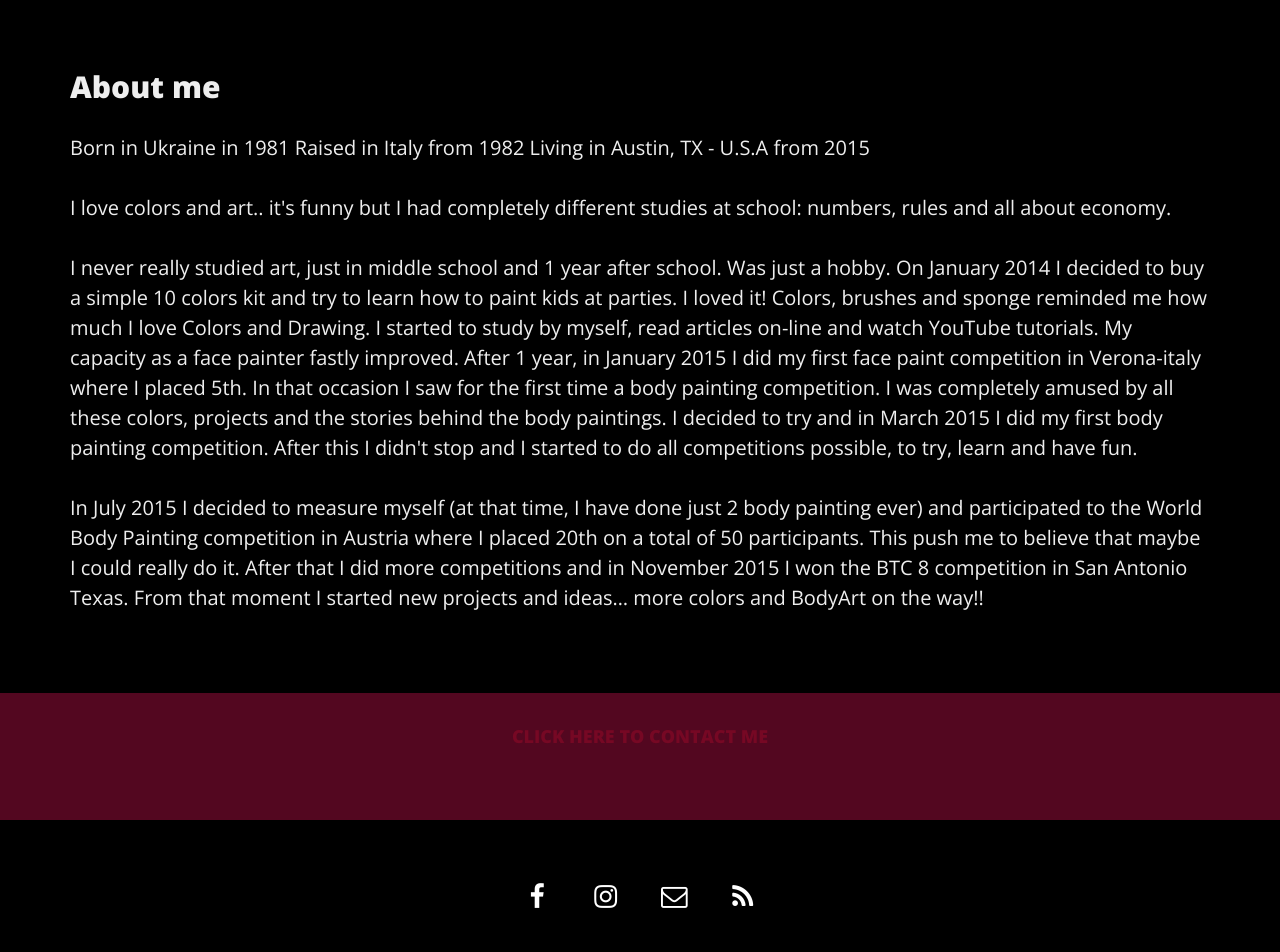
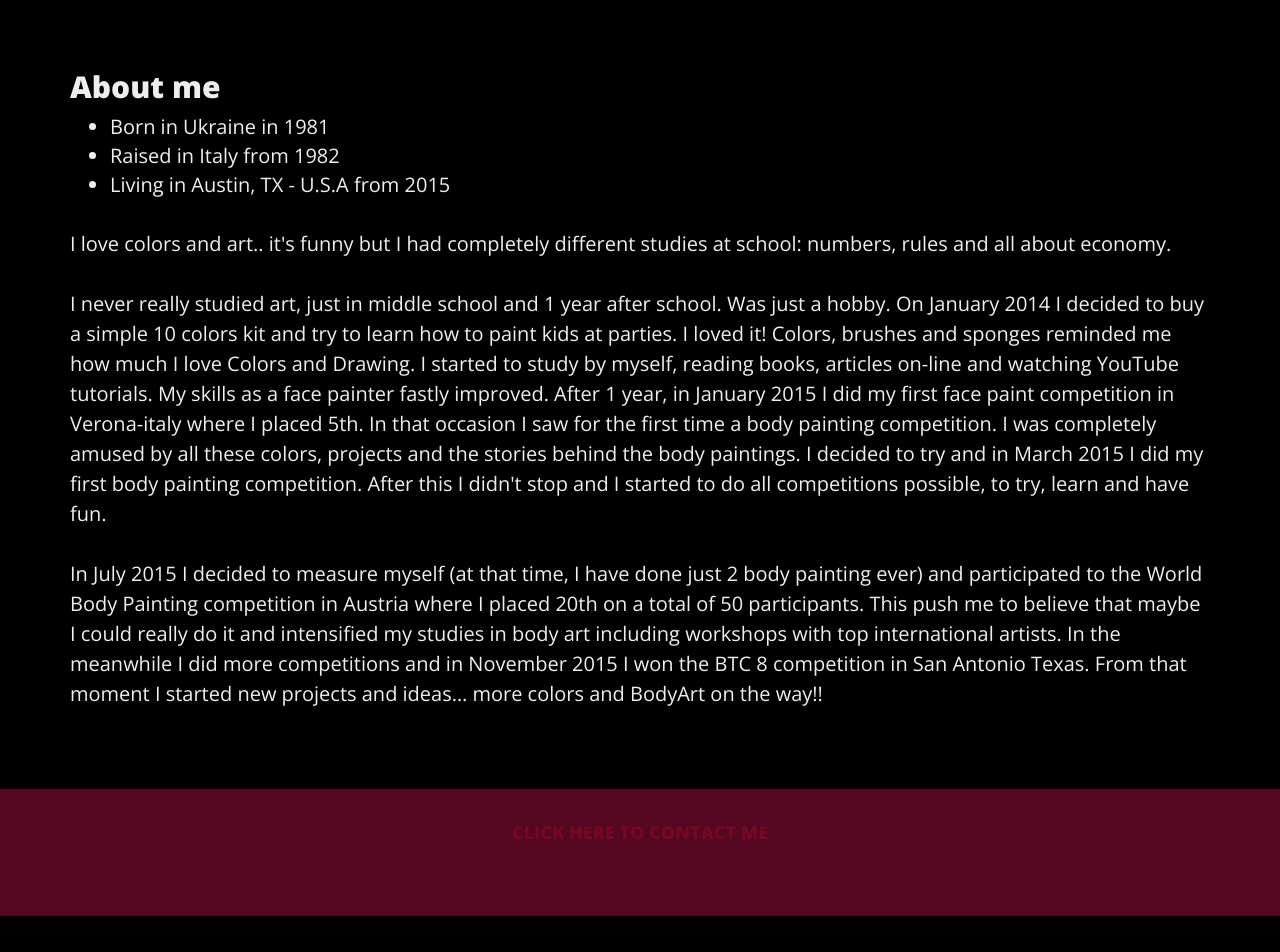
Before and after one commit to annabodyart/annabodyart.com, a Jekyll site: the page built from about/index.html, in a window 1280 px wide and 1400 px high. Shown: the part 448-1400 px from the top of the window. Built offline with Jekyll 4.4.1, drawn with Linux system fonts in a browser that asks for light colours; nearby versions of some CDN libraries.

Commit message:
fix about me text final details

```diff
--- a/about/index.html
+++ b/about/index.html
@@ -8,20 +8,19 @@ header-img: "img/about-bg.jpg"
 
 <h2>About me</h2>
 
-<p>
-	Born in Ukraine in 1981
-	Raised in Italy from 1982
-	Living in Austin, TX - U.S.A from 2015
-</p>
+<ul>
+	<li>Born in Ukraine in 1981</li>
+	<li>Raised in Italy from 1982</li>
+	<li>Living in Austin, TX - U.S.A from 2015</li>
+</ul>
 <p>
 	I love colors and art.. it's funny but I had completely different studies at school: numbers, rules and all about economy.
 </p>
 
 <p>
 	I never really studied art, just in middle school and 1 year after school. Was just a hobby.
-	On January 2014 I decided to buy a simple 10 colors kit and try to learn how to paint kids at parties. I loved it! Colors, brushes and sponge reminded me how much I love Colors and Drawing. I started to study by myself, read articles on-line and watch YouTube tutorials. My capacity as a face painter fastly improved. After 1 year, in January 2015 I did my first face paint competition in Verona-italy where I placed 5th. In that occasion I saw for the first time a body painting competition. I was completely amused by all these colors, projects and the stories behind the body paintings. I decided to try and in March 2015 I did my first body painting competition. After this I didn't stop and I started to do all competitions possible, to try, learn and have fun.
+	On January 2014 I decided to buy a simple 10 colors kit and try to learn how to paint kids at parties. I loved it! Colors, brushes and sponges reminded me how much I love Colors and Drawing. I started to study by myself, reading books, articles on-line and watching YouTube tutorials. My skills as a face painter fastly improved. After 1 year, in January 2015 I did my first face paint competition in Verona-italy where I placed 5th. In that occasion I saw for the first time a body painting competition. I was completely amused by all these colors, projects and the stories behind the body paintings. I decided to try and in March 2015 I did my first body painting competition. After this I didn't stop and I started to do all competitions possible, to try, learn and have fun.
 </p>
 <p>
-	In July 2015 I decided to measure myself (at that time, I have done just 2 body painting ever) and participated to the World Body Painting competition in Austria where I placed 20th on a total of 50 participants. This push me to believe that maybe I could really do it.
-	After that I did more competitions and in November 2015 I won the BTC 8 competition in San Antonio Texas.  From that moment I started new projects and ideas… more colors and BodyArt on the way!!
+	In July 2015 I decided to measure myself (at that time, I have done just 2 body painting ever) and participated to the World Body Painting competition in Austria where I placed 20th on a total of 50 participants. This push me to believe that maybe I could really do it and intensified my studies in body art including workshops with top international artists. In the meanwhile I did more competitions and in November 2015 I won the BTC 8 competition in San Antonio Texas.  From that moment I started new projects and ideas… more colors and BodyArt on the way!!
 </p>
```
